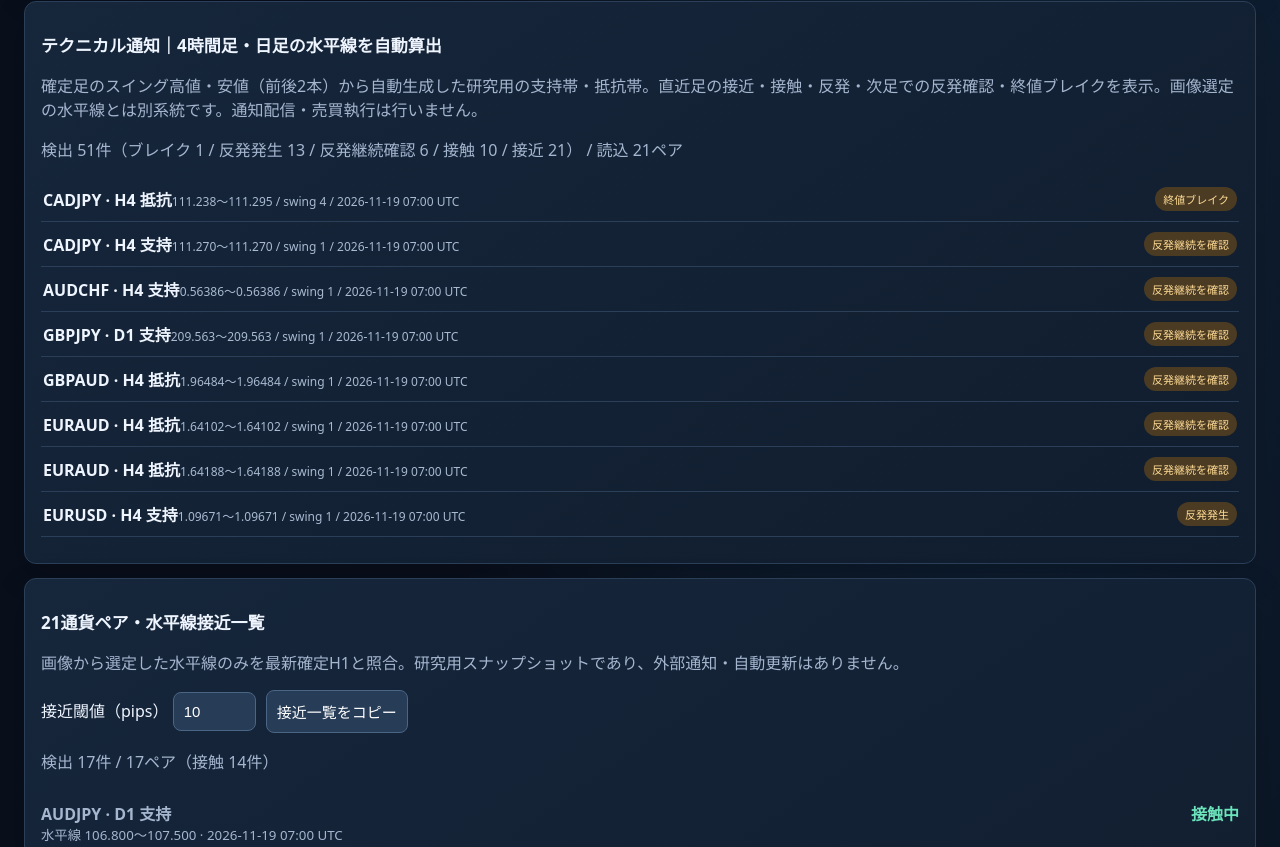
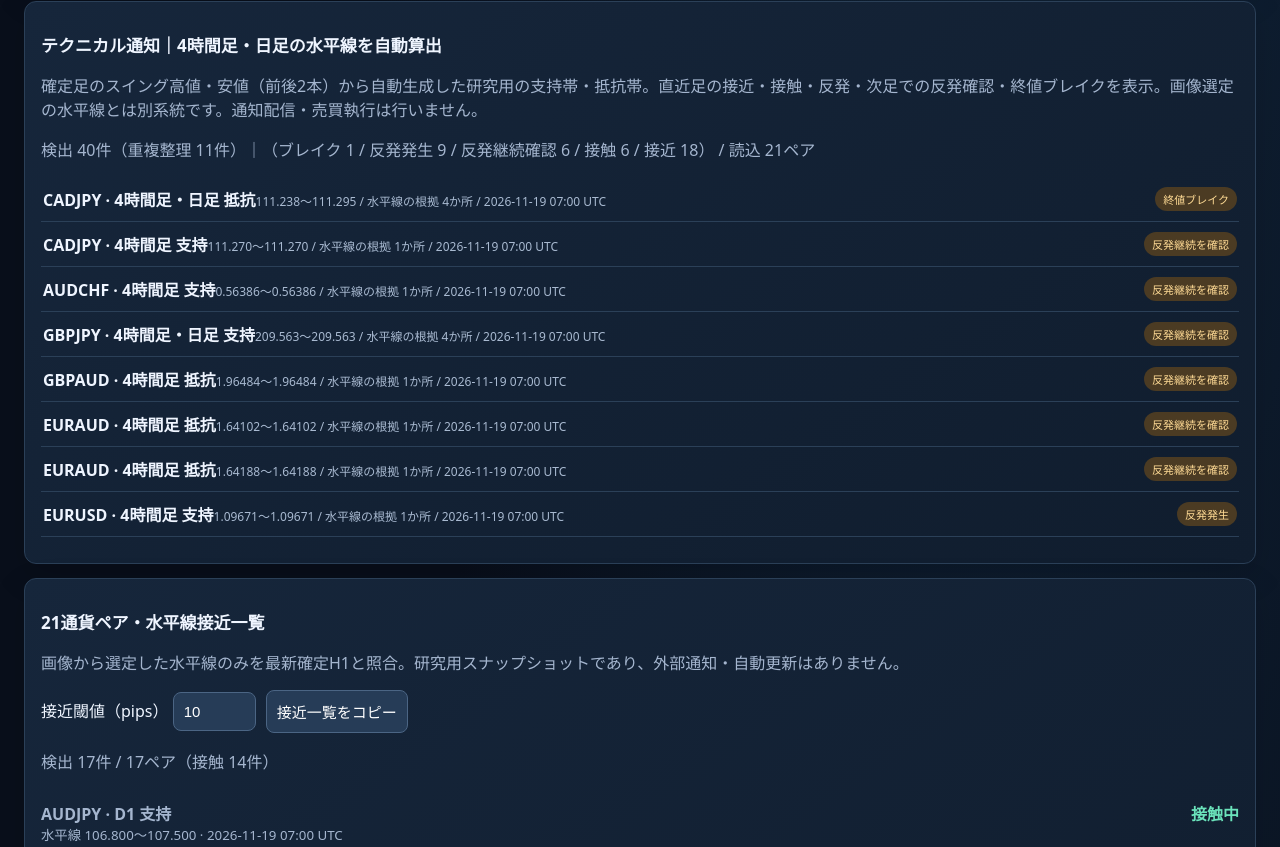
Before and after one commit to kohanachang264187-max/AB21-FX-Dashboard, a plain HTML site: page dashboard/index.html in a window 1280 px wide. Shown: the part 2492-3339 px from the top of the page. Drawn offline with Linux system fonts and the light colour scheme.

Commit message:
Deduplicate overlapping H4/D1 technical alerts and localize details

```diff
--- a/dashboard/index.html
+++ b/dashboard/index.html
@@ -483,16 +483,26 @@ function renderAutoTechnical(){
  if(!target||!summary)return;
  const threshold=Number($('globalThreshold').value);
  if(!Number.isFinite(threshold)||threshold<1||threshold>100){summary.textContent='接近閾値は1〜100 pipsに設定してください';target.replaceChildren();return;}
- const events=PAIRS.flatMap(p=>data.has(p)?autoTechnicalEvents(p,data.get(p),threshold):[]);
+ const rawEvents=PAIRS.flatMap(p=>data.has(p)?autoTechnicalEvents(p,data.get(p),threshold):[]);
+ // Combine overlapping H4/D1 zones on the same pair and side, keeping the strongest signal.
+ const priority={BREAK:0,CONFIRMED_REJECTION:1,REJECTION:2,TOUCH:3,NEAR:4};
+ rawEvents.sort((a,b)=>priority[a.type]-priority[b.type]||a.distance-b.distance);
+ const events=[];
+ for(const e of rawEvents){
+  const pip=e.pair.endsWith('JPY')?.01:.0001;
+  const existing=events.find(x=>x.pair===e.pair&&x.kind===e.kind&&e.low<=x.high+5*pip&&e.high>=x.low-5*pip);
+  if(existing){existing.period=existing.period===e.period?existing.period:'4時間足・日足';existing.count=Math.max(existing.count,e.count);}
+  else events.push({...e});
+ }
  events.sort((a,b)=>({BREAK:0,CONFIRMED_REJECTION:1,REJECTION:2,TOUCH:3,NEAR:4}[a.type]-{BREAK:0,CONFIRMED_REJECTION:1,REJECTION:2,TOUCH:3,NEAR:4}[b.type])||a.distance-b.distance);
- summary.textContent='検出 '+events.length+'件（ブレイク '+events.filter(e=>e.type==='BREAK').length+' / 反発発生 '+events.filter(e=>e.type==='REJECTION').length+' / 反発継続確認 '+events.filter(e=>e.type==='CONFIRMED_REJECTION').length+' / 接触 '+events.filter(e=>e.type==='TOUCH').length+' / 接近 '+events.filter(e=>e.type==='NEAR').length+'） / 読込 '+data.size+'ペア';
+ summary.textContent='検出 '+events.length+'件（重複整理 '+(rawEvents.length-events.length)+'件）｜（ブレイク '+events.filter(e=>e.type==='BREAK').length+' / 反発発生 '+events.filter(e=>e.type==='REJECTION').length+' / 反発継続確認 '+events.filter(e=>e.type==='CONFIRMED_REJECTION').length+' / 接触 '+events.filter(e=>e.type==='TOUCH').length+' / 接近 '+events.filter(e=>e.type==='NEAR').length+'） / 読込 '+data.size+'ペア';
  target.replaceChildren();
  if(!events.length){target.textContent='該当イベントなし（または確定足不足）';return;}
  for(const e of events.slice(0,60)){
   const row=document.createElement('div');row.className='desk-item';
   const left=document.createElement('div'),name=document.createElement('strong'),desc=document.createElement('small'),pill=document.createElement('span');
-  name.textContent=e.pair+' · '+e.period+' '+(e.kind==='SUPPORT'?'支持':'抵抗');
-  desc.className='desk-subtle';desc.textContent=e.low.toFixed(e.pair.endsWith('JPY')?3:5)+'〜'+e.high.toFixed(e.pair.endsWith('JPY')?3:5)+' / swing '+e.count+' / '+iso(e.end)+' UTC';
+  name.textContent=e.pair+' · '+(e.period==='H4'?'4時間足':e.period==='D1'?'日足':e.period)+' ' +(e.kind==='SUPPORT'?'支持':'抵抗');
+  desc.className='desk-subtle';desc.textContent=e.low.toFixed(e.pair.endsWith('JPY')?3:5)+'〜'+e.high.toFixed(e.pair.endsWith('JPY')?3:5)+' / 水平線の根拠 '+e.count+'か所 / '+iso(e.end)+' UTC';
   pill.className='desk-pill '+(e.type==='TOUCH'?'touch':'near');
   pill.textContent=({BREAK:'終値ブレイク',CONFIRMED_REJECTION:'反発継続を確認',REJECTION:'反発発生',TOUCH:'接触中',NEAR:'接近'}[e.type]||e.type)+(e.type==='NEAR'?' 残り'+e.distance.toFixed(1)+' pips':'');
   left.append(name,desc);row.append(left,pill);target.append(row);
```
